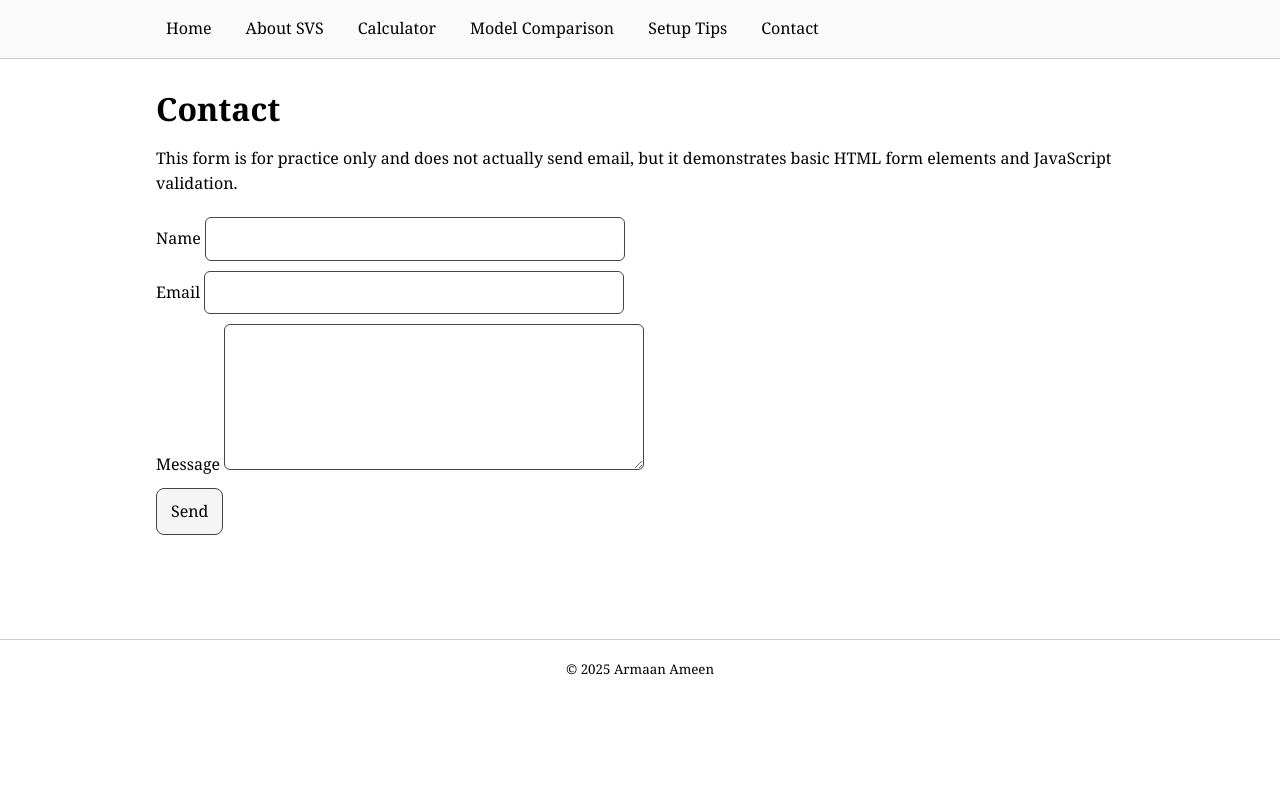
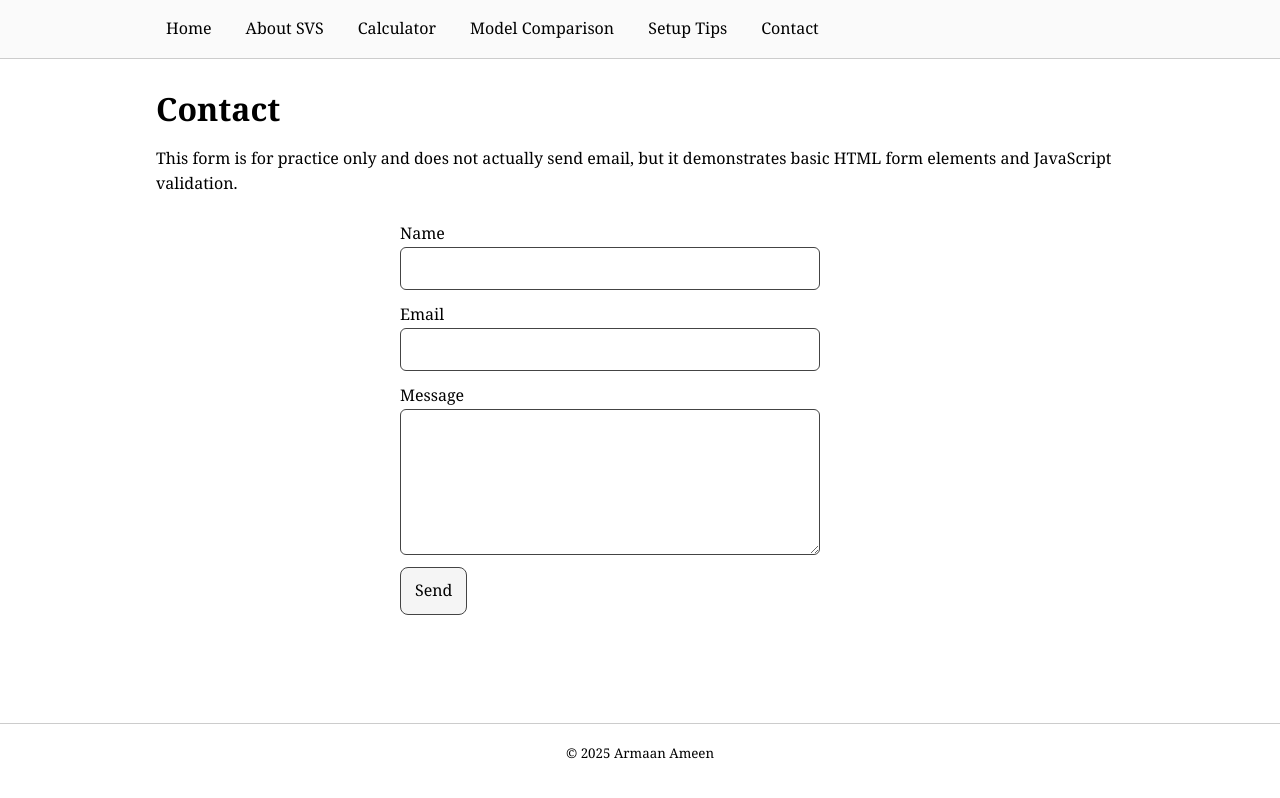
Before and after one commit to ArmaanAmeen/SVS-Subwoofer-Space-Calculator, a plain HTML site: page contact.html in a window 1280 px wide. Drawn offline with Linux system fonts and the light colour scheme.

Commit message:
Minor comment changes

```diff
--- a/css/styles.css
+++ b/css/styles.css
@@ -14,7 +14,7 @@ html, body{
 }
 
 body{
-  font-family: ui-serif, Georgia, "Times New Roman", Times, serif; /* matches your proposal vibe */
+  font-family: ui-serif, Georgia, "Times New Roman", Times, serif;
   color:#000;
   background:#fff;
   line-height: var(--line);
@@ -162,8 +162,29 @@ footer{
   background: #fafafa;
 }
 
-/* Make labels a bit neater */
 #calc-form label {
   display: block;
   margin-bottom: 10px;
 }
+
+/* Contact form layout */
+#contact-form {
+  max-width: 480px;
+  margin: 24px auto;
+}
+
+#contact-form label {
+  display: block;
+  margin-bottom: 12px;
+}
+
+#contact-form input,
+#contact-form textarea {
+  width: 100%;
+  display: block;
+}
+
+#contact-message {
+  max-width: 480px;
+  margin: 8px auto 0;
+}
```
